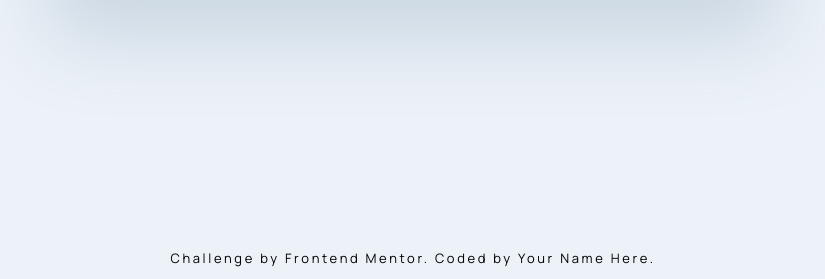
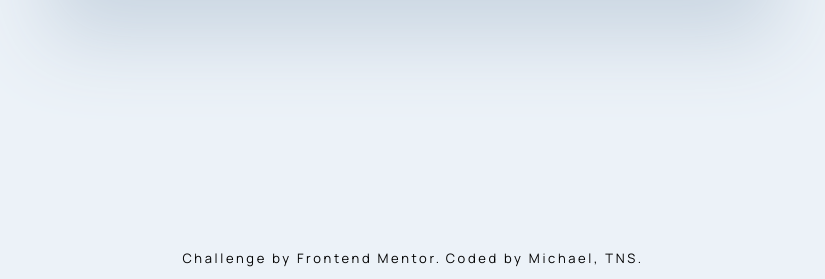
Before and after one commit to Networksentinel/Frontend-Mentor-Challenge---Article-preview-component, a website built with Vite: page index.html in a window 1280 px wide. Shown: the part 551-830 px from the top of the page, without its empty margins (227-1052 px from the left). Built offline with nearby package versions, Linux system fonts and the light colour scheme.

Commit message:
feat: flex layour for the footer + adjusted footer span text

```diff
--- a/index.html
+++ b/index.html
@@ -131,12 +131,12 @@
       <!-- Main wrapper END -->
     </main>
 
-    <footer>
+    <footer class="flex flex-wrap justify-center gap-1 mx-3 mb-3">
       <span>
         Challenge by <a href="https://www.frontendmentor.io?ref=challenge" target="_blank">Frontend Mentor</a>.
       </span>
       <span>
-        Coded by <a href="#">Your Name Here</a>.
+        Coded by <a href="#">Michael, TNS</a>.
       </span>
     </footer>
 
```
